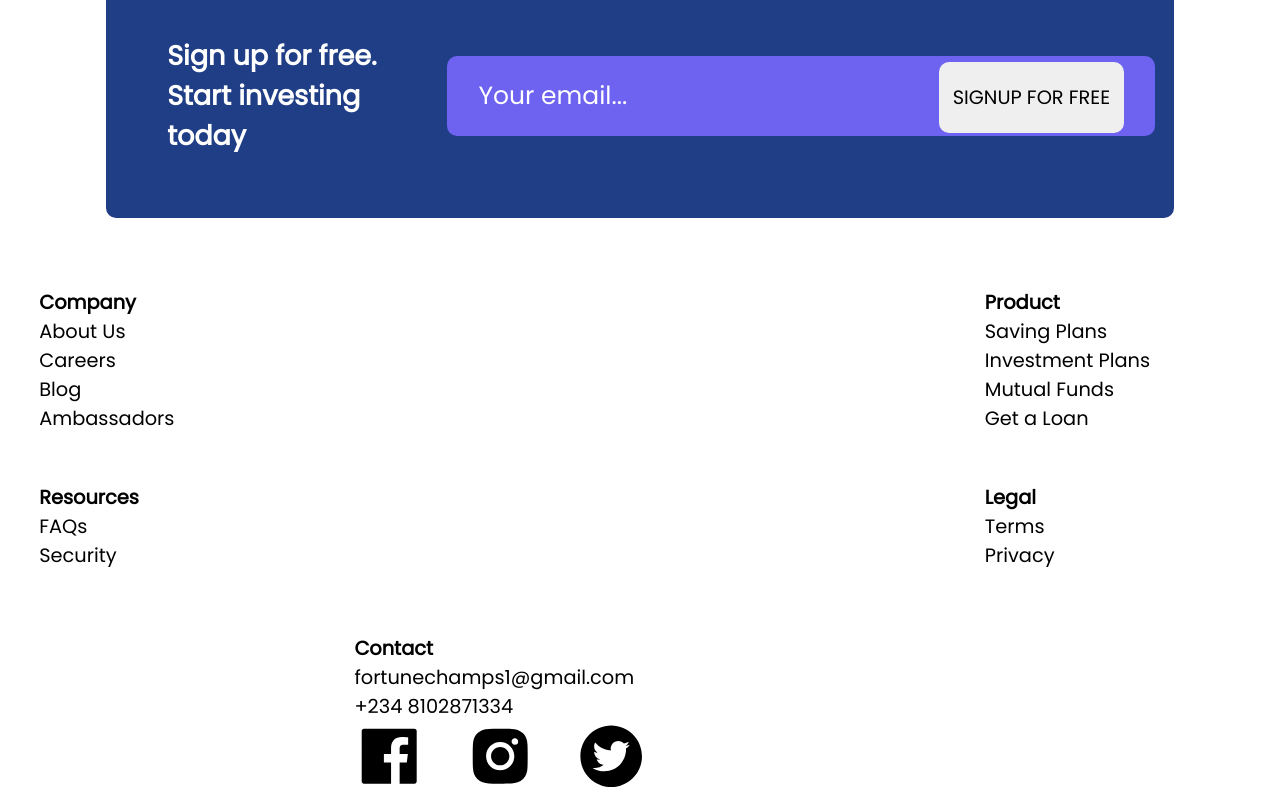
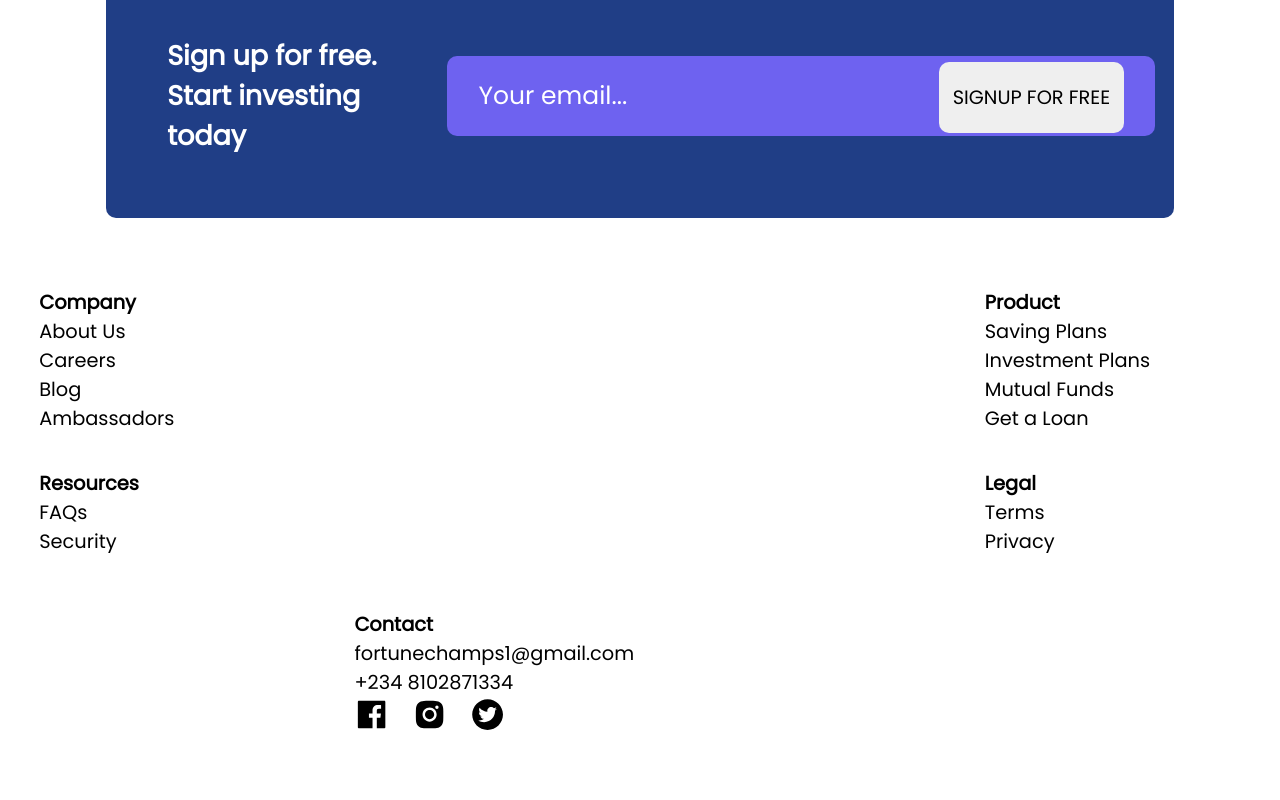
Before and after one commit to fortune-elite/fortune-app, a React (Create React App) app: page / in a window 1280 px wide. Shown: the part 4217-5017 px from the top of the page. After the commit the page ends 4957 px from the top, so only its background shows below. Built offline with nearby package versions, Linux system fonts and the light colour scheme; the HTML template or start-up script is replaced by a standard one.

Commit message:
reduce icons size

```diff
--- a/src/components/css/CompanyLinks.css
+++ b/src/components/css/CompanyLinks.css
@@ -39,6 +39,6 @@
  }
 
  .linksFeed {
-     font-size: 4rem;
-     margin-right: 2rem;
+     font-size: 2rem;
+     margin-right: 1rem;
  }
```
